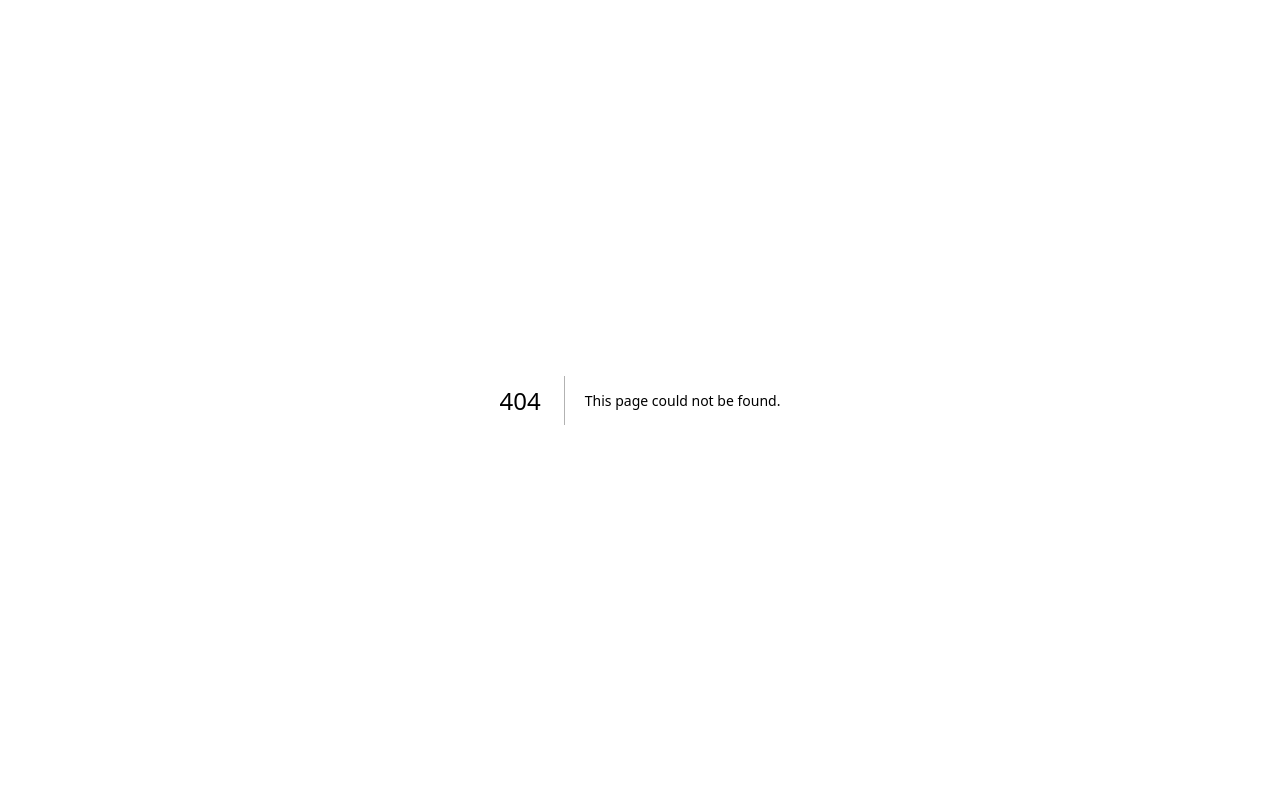
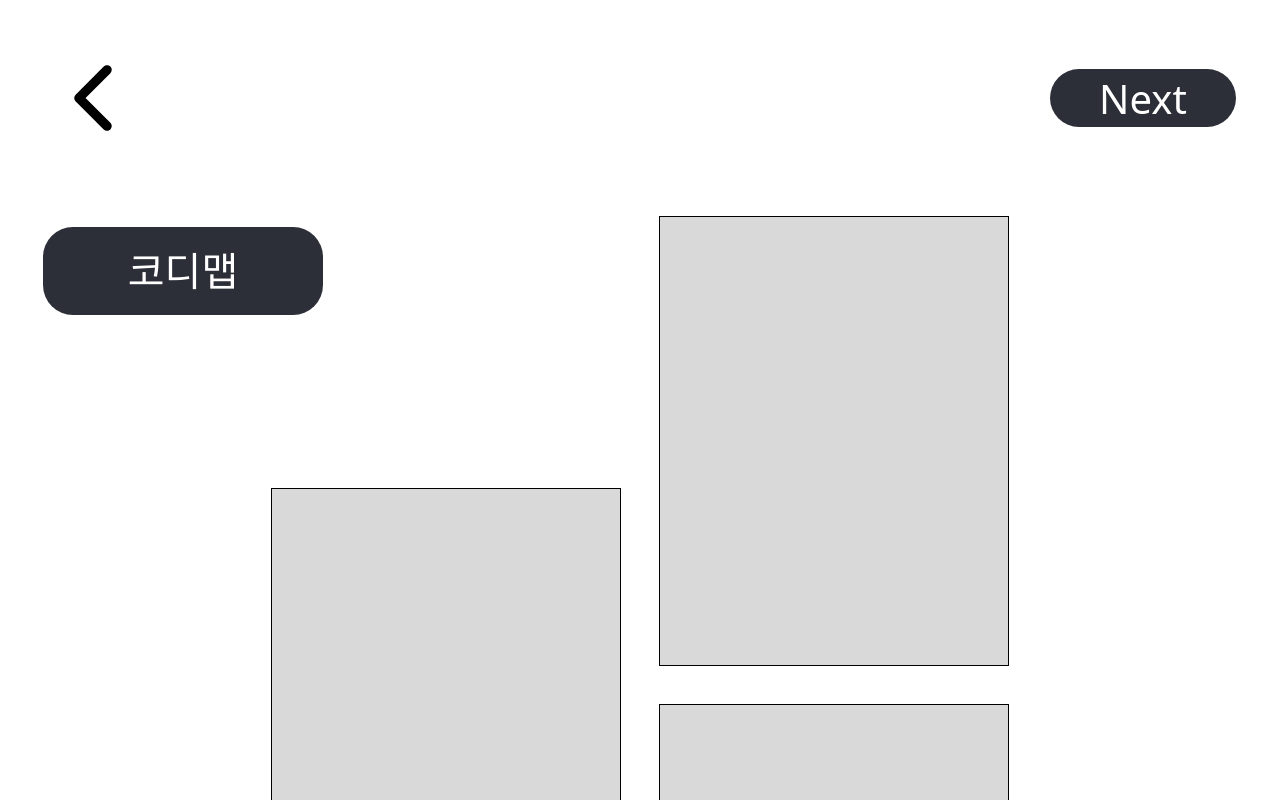
Before and after one commit to VVSOGI/fassion-prototype, a Next.js app: page /result/task1 in a window 1280 px wide. Before the commit this address had no page. Shown: the top 800 px of the page. Built offline with nearby package versions, Linux system fonts and the light colour scheme.

Commit message:
Add task1, task2, and task3 result pages

```diff
--- /dev/null
+++ b/app/result/task1/page.tsx
@@ -0,0 +1,50 @@
+"use client";
+
+import React from "react";
+import { MoveBackHeader } from "@/app/components";
+import useResult from "@/app/hooks/useResult";
+import Link from "next/link";
+
+export default function Page() {
+  const { top, bottom, outer } = useResult("task1");
+
+  return (
+    <div className="h-screen">
+      <div className="flex justify-between items-center">
+        <MoveBackHeader path="/result" />
+        <Link
+          className="w-[186px] h-[58.46px] mt-[48px] mr-[44px] text-[40px] text-center rounded-[30px] bg-[#2C2F37] text-white"
+          href="/result/task2"
+        >
+          Next
+        </Link>
+      </div>
+      <div className="absolute top-[227px] left-[43px] w-[280px] h-[88px] flex justify-center items-center bg-[#2C2F37] rounded-[30px] text-[40px] text-white">
+        코디맵
+      </div>
+      <div className="flex justify-center gap-[38px]">
+        <div className="w-[350px] h-[450px] mt-[340px] bg-[#d9d9d9] border border-black">
+          {outer && (
+            <img className="w-full h-full" src={outer.url} alt={outer.url} />
+          )}
+        </div>
+        <div className="flex flex-col gap-[38px] mt-[68px]">
+          <div className="w-[350px] h-[450px] bg-[#d9d9d9] border border-black">
+            {top && (
+              <img className="w-full h-full" src={top.url} alt={top.url} />
+            )}
+          </div>
+          <div className="w-[350px] h-[450px] bg-[#d9d9d9] border border-black">
+            {bottom && (
+              <img
+                className="w-full h-full"
+                src={bottom.url}
+                alt={bottom.url}
+              />
+            )}
+          </div>
+        </div>
+      </div>
+    </div>
+  );
+}
--- /dev/null
+++ b/app/result/task2/page.tsx
@@ -0,0 +1,50 @@
+"use client";
+
+import React from "react";
+import { MoveBackHeader } from "@/app/components";
+import useResult from "@/app/hooks/useResult";
+import Link from "next/link";
+
+export default function Page() {
+  const { top, bottom, outer } = useResult("task2");
+
+  return (
+    <div className="h-screen">
+      <div className="flex justify-between items-center">
+        <MoveBackHeader path="/result" />
+        <Link
+          className="w-[186px] h-[58.46px] mt-[48px] mr-[44px] text-[40px] text-center rounded-[30px] bg-[#2C2F37] text-white"
+          href="/result/task3"
+        >
+          Next
+        </Link>
+      </div>
+      <div className="absolute top-[227px] left-[43px] w-[280px] h-[88px] flex justify-center items-center bg-[#2C2F37] rounded-[30px] text-[40px] text-white">
+        코디맵
+      </div>
+      <div className="flex justify-center gap-[38px]">
+        <div className="w-[350px] h-[450px] mt-[340px] bg-[#d9d9d9] border border-black">
+          {outer && (
+            <img className="w-full h-full" src={outer.url} alt={outer.url} />
+          )}
+        </div>
+        <div className="flex flex-col gap-[38px] mt-[68px]">
+          <div className="w-[350px] h-[450px] bg-[#d9d9d9] border border-black">
+            {top && (
+              <img className="w-full h-full" src={top.url} alt={top.url} />
+            )}
+          </div>
+          <div className="w-[350px] h-[450px] bg-[#d9d9d9] border border-black">
+            {bottom && (
+              <img
+                className="w-full h-full"
+                src={bottom.url}
+                alt={bottom.url}
+              />
+            )}
+          </div>
+        </div>
+      </div>
+    </div>
+  );
+}
--- /dev/null
+++ b/app/result/task3/page.tsx
@@ -0,0 +1,50 @@
+"use client";
+
+import React from "react";
+import { MoveBackHeader } from "@/app/components";
+import useResult from "@/app/hooks/useResult";
+import Link from "next/link";
+
+export default function Page() {
+  const { top, bottom, outer } = useResult("task3");
+
+  return (
+    <div className="h-screen">
+      <div className="flex justify-between items-center">
+        <MoveBackHeader path="/result" />
+        <Link
+          className="w-[186px] h-[58.46px] mt-[48px] mr-[44px] text-[40px] text-center rounded-[30px] bg-[#2C2F37] text-white"
+          href="/"
+        >
+          Next
+        </Link>
+      </div>
+      <div className="absolute top-[227px] left-[43px] w-[280px] h-[88px] flex justify-center items-center bg-[#2C2F37] rounded-[30px] text-[40px] text-white">
+        코디맵
+      </div>
+      <div className="flex justify-center gap-[38px]">
+        <div className="w-[350px] h-[450px] mt-[340px] bg-[#d9d9d9] border border-black">
+          {outer && (
+            <img className="w-full h-full" src={outer.url} alt={outer.url} />
+          )}
+        </div>
+        <div className="flex flex-col gap-[38px] mt-[68px]">
+          <div className="w-[350px] h-[450px] bg-[#d9d9d9] border border-black">
+            {top && (
+              <img className="w-full h-full" src={top.url} alt={top.url} />
+            )}
+          </div>
+          <div className="w-[350px] h-[450px] bg-[#d9d9d9] border border-black">
+            {bottom && (
+              <img
+                className="w-full h-full"
+                src={bottom.url}
+                alt={bottom.url}
+              />
+            )}
+          </div>
+        </div>
+      </div>
+    </div>
+  );
+}
```
